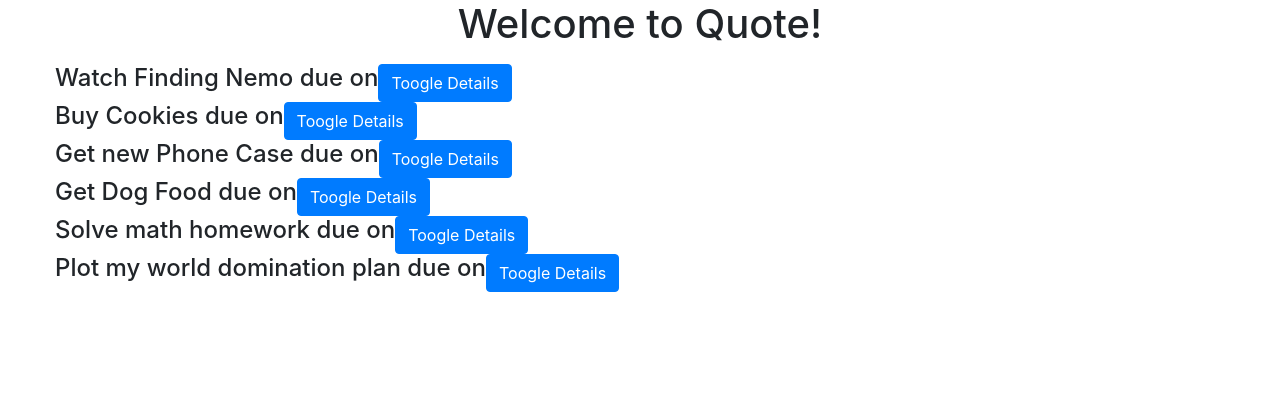
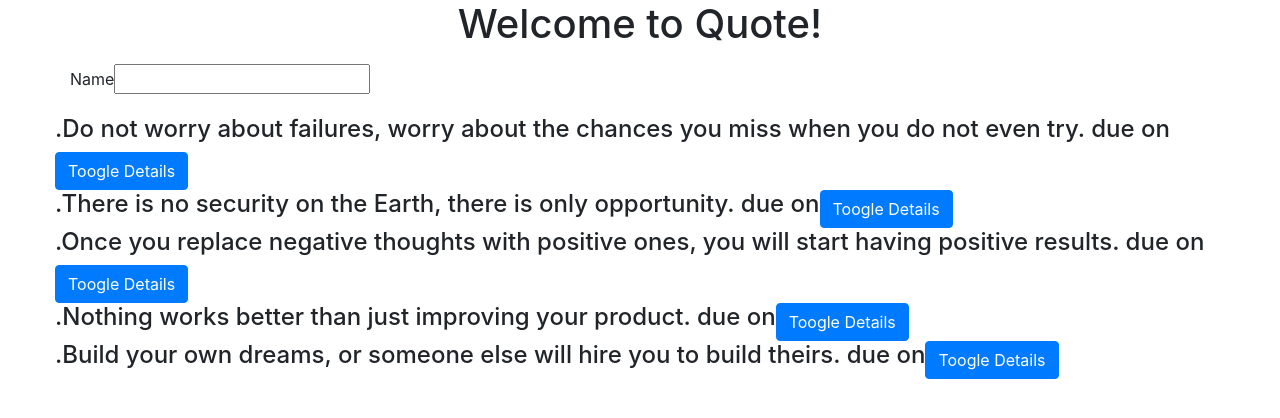
Before and after one commit to ugiriwabo/Quote, an Angular app: page / in a window 1280 px wide. Shown: the top 418 px of the page. Built offline with nearby package versions, Linux system fonts and the light colour scheme.

Commit message:
add form label name

```diff
--- a/src/app/quote-details/quote-details.component.html
+++ b/src/app/quote-details/quote-details.component.html
@@ -1,7 +1,5 @@
 <!-- <p>
   quote-details works!
 </p> -->
-<p>{{quote.description}}</p>
-<button (click) = 'goalComplete(true)'> Complete </button>
-<p>This goal will be completed in {{goal.completeDate|dateCount}} days</p>
-<button (click) = 'goalDelete(true)'> Delete Goal </button>
+<button class="btn btn-danger" (click) = 'quoteDelete(true)'> Delete </button>
+<button (click) = 'quoteComplete(true)'> Complete </button>
--- /dev/null
+++ b/src/app/quote-form/quote-form.component.html
@@ -0,0 +1,14 @@
+<div class="container-fluid">
+    <div class="row">
+        <form>
+
+          <div class="form-group">
+            <label for="name">Name</label>
+            <input type="text" id="name" required  >
+          </div>
+
+
+
+        </form>
+    </div>
+</div>
--- /dev/null
+++ b/src/app/quote-form/quote-form.component.ts
@@ -0,0 +1,15 @@
+import { Component, OnInit } from '@angular/core';
+
+@Component({
+  selector: 'app-quote-form',
+  templateUrl: './quote-form.component.html',
+  styleUrls: ['./quote-form.component.css']
+})
+export class QuoteFormComponent implements OnInit {
+
+  constructor() { }
+
+  ngOnInit() {
+  }
+
+}
--- a/src/app/quote/quote.component.html
+++ b/src/app/quote/quote.component.html
@@ -2,13 +2,17 @@
   quote works!
 </p> -->
 <div class="container">
+    <div class="row">
+        <app-quote-form></app-quote-form>
+    </div>
   <div class="row" *ngFor="let quote  of quotes ;let i = 'index'">
     <div class="row">
-      <h4 id="{{i}}" appStrikethrough>{{quote.name}} due on {{quote.completeDate|date|uppercase}}</h4>
+      <h4 id="{{i}}" appStrikethrough>{{quote.name}} due on {{quote.completeDate|date|uppercase}}</h4><br>
       <button class="btn btn-primary" (click)='toogleDetails(i)'>Toogle Details</button>
     </div>
     <div class="row" *ngIf="quote.showDescription">
       <app-quote-details *ngIf="quote.showDescription"[quote]='quote' (isComplete)= 'deleteQuote($event,i)'></app-quote-details>
     </div>
   </div>
+
 </div>
--- a/src/app/quote/quote.component.ts
+++ b/src/app/quote/quote.component.ts
@@ -7,12 +7,11 @@ import {Quote} from '../quote'
 })
 export class QuoteComponent implements OnInit {
   quotes = [
-    new Quote(1,'Watch Finding Nemo','Consolee','description',0 , 0),
-    new Quote(2,'Buy Cookies','Consolee','description',0 , 0),
-    new Quote(3, 'Get new Phone Case','Consolee','description',0 , 0),
-    new Quote(4, 'Get Dog Food','Consolee','description',0 , 0),
-    new Quote(5, 'Solve math homework','Consolee','description',0 , 0),
-    new Quote(6, 'Plot my world domination plan','Consolee','description',0 , 0),
+    new Quote(1,'.Do not worry about failures, worry about the chances you miss when you do not even try.','Consolee','description',0 , 0),
+    new Quote(2,'.There is no security on the Earth, there is only opportunity.','Consolee','description',0 , 0),
+    new Quote(3,'.Once you replace negative thoughts with positive ones, you will start having positive results.','Consolee','description',0 , 0),
+    new Quote(4,'.Nothing works better than just improving your product.','Consolee','description',0 , 0),
+    new Quote(5,'.Build your own dreams, or someone else will hire you to build theirs.','Consolee','description',0 , 0),
 
   ]
 
```
Also changed, not shown: src/app/app.module.ts (+6 -3 lines), src/app/quote-form/quote-form.component.css (added), 1 other file (tests, documents, lock files or other folders).
